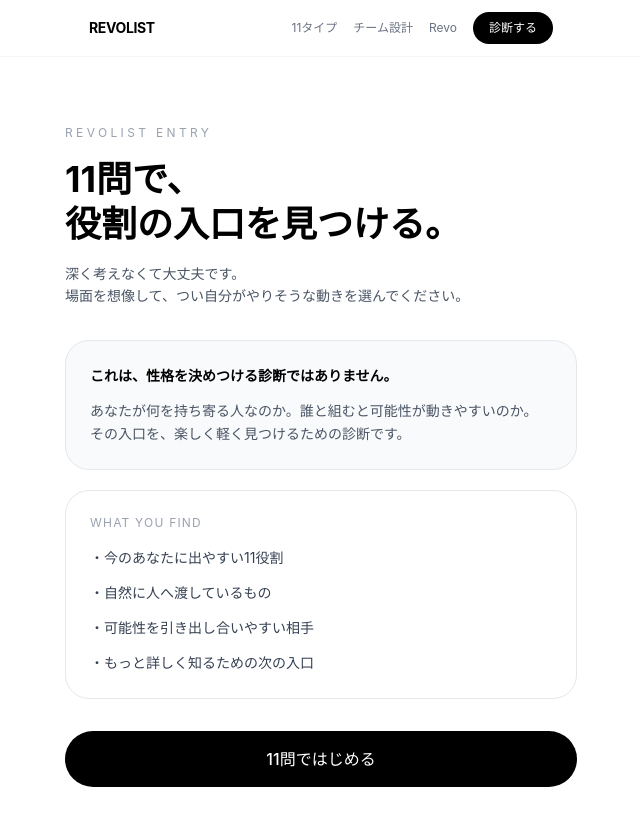
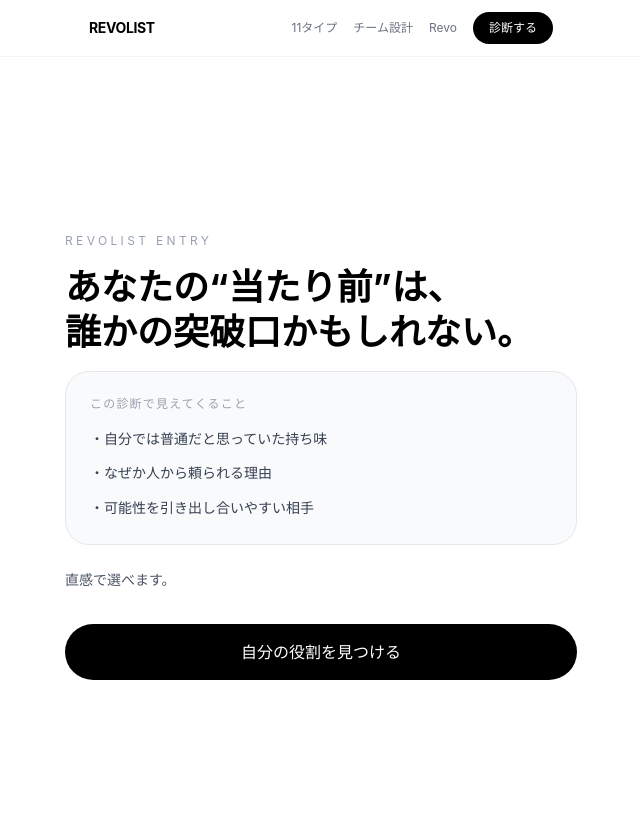
Before and after one commit to hayator11/revolist-diagnosis, a Next.js app: page /diagnosis/entry in a window 1280 px wide. Shown: the top 826 px of the page, without its empty margins (319-959 px from the left). Built offline with nearby package versions, Linux system fonts and the light colour scheme.

Commit message:
refine entry diagnosis intro copy

```diff
--- a/src/app/diagnosis/entry/_components/EntryDiagnosisClient.tsx
+++ b/src/app/diagnosis/entry/_components/EntryDiagnosisClient.tsx
@@ -37,44 +37,32 @@ export default function EntryDiagnosisClient() {
             Revolist Entry
           </p>
           <h1 className="mb-4 text-4xl font-bold leading-tight text-black">
-            11問で、
+            あなたの“当たり前”は、
             <br />
-            役割の入口を見つける。
+            誰かの突破口かもしれない。
           </h1>
-          <p className="mb-8 text-sm leading-relaxed text-gray-600">
-            深く考えなくて大丈夫です。
-            <br />
-            場面を想像して、つい自分がやりそうな動きを選んでください。
-          </p>
 
-          <section className="mb-5 rounded-3xl border border-gray-200 bg-gray-50 p-6">
-            <p className="mb-3 text-sm font-bold leading-relaxed text-black">
-              これは、性格を決めつける診断ではありません。
+          <section className="mb-6 rounded-3xl border border-gray-200 bg-gray-50 p-6">
+            <p className="mb-4 text-xs uppercase tracking-widest text-gray-400">
+              この診断で見えてくること
             </p>
-            <p className="text-sm leading-relaxed text-gray-600">
-              あなたが何を持ち寄る人なのか。誰と組むと可能性が動きやすいのか。
-              その入口を、楽しく軽く見つけるための診断です。
-            </p>
+            <ul className="space-y-3 text-sm leading-relaxed text-gray-700">
+              <li>・自分では普通だと思っていた持ち味</li>
+              <li>・なぜか人から頼られる理由</li>
+              <li>・可能性を引き出し合いやすい相手</li>
+            </ul>
           </section>
 
-          <section className="mb-8 rounded-3xl border border-gray-200 p-6">
-            <p className="mb-4 text-xs uppercase tracking-widest text-gray-400">
-              What you find
-            </p>
-            <ul className="space-y-3 text-sm leading-relaxed text-gray-700">
-              <li>・今のあなたに出やすい11役割</li>
-              <li>・自然に人へ渡しているもの</li>
-              <li>・可能性を引き出し合いやすい相手</li>
-              <li>・もっと詳しく知るための次の入口</li>
-            </ul>
-          </section>
+          <p className="mb-8 text-sm leading-relaxed text-gray-600">
+            直感で選べます。
+          </p>
 
           <button
             type="button"
             onClick={() => setStarted(true)}
             className="rounded-full bg-black px-8 py-4 text-base font-medium text-white transition-colors hover:bg-gray-800"
           >
-            11問ではじめる
+            自分の役割を見つける
           </button>
         </div>
       </main>
```
